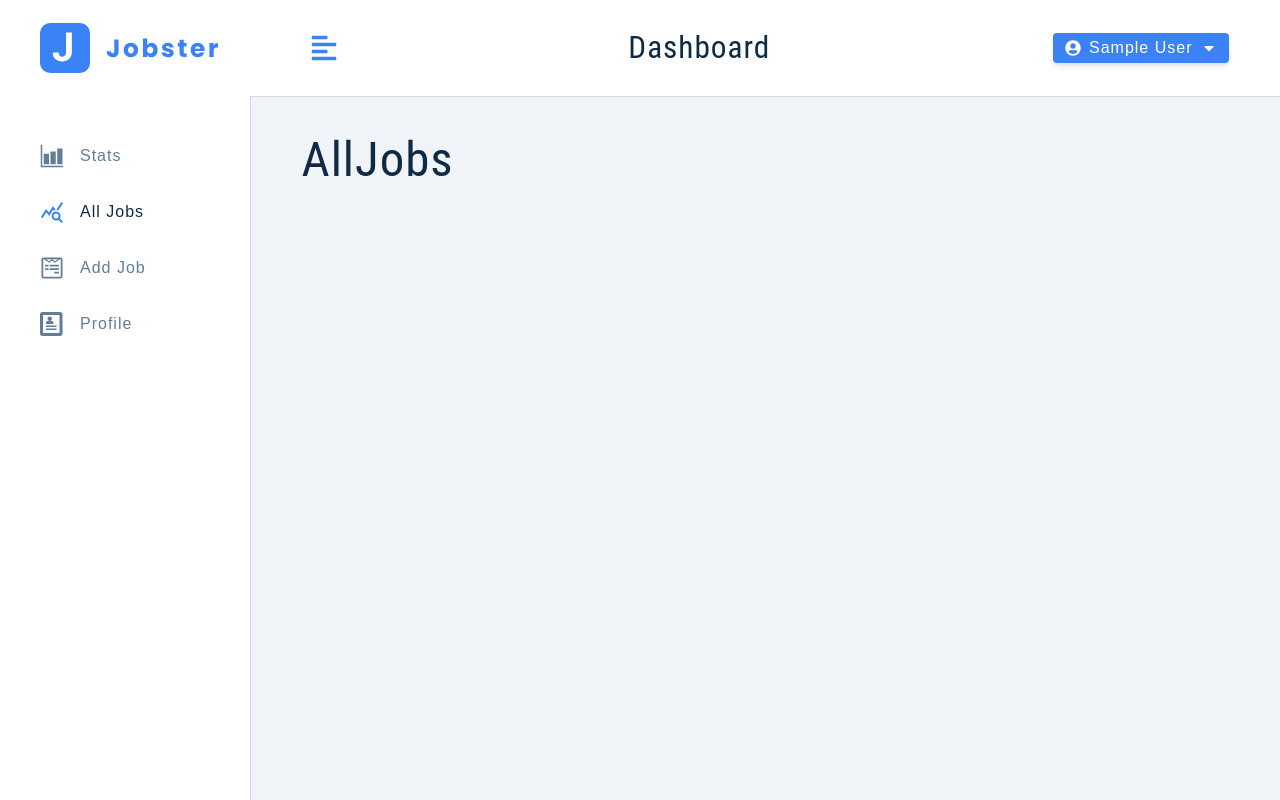
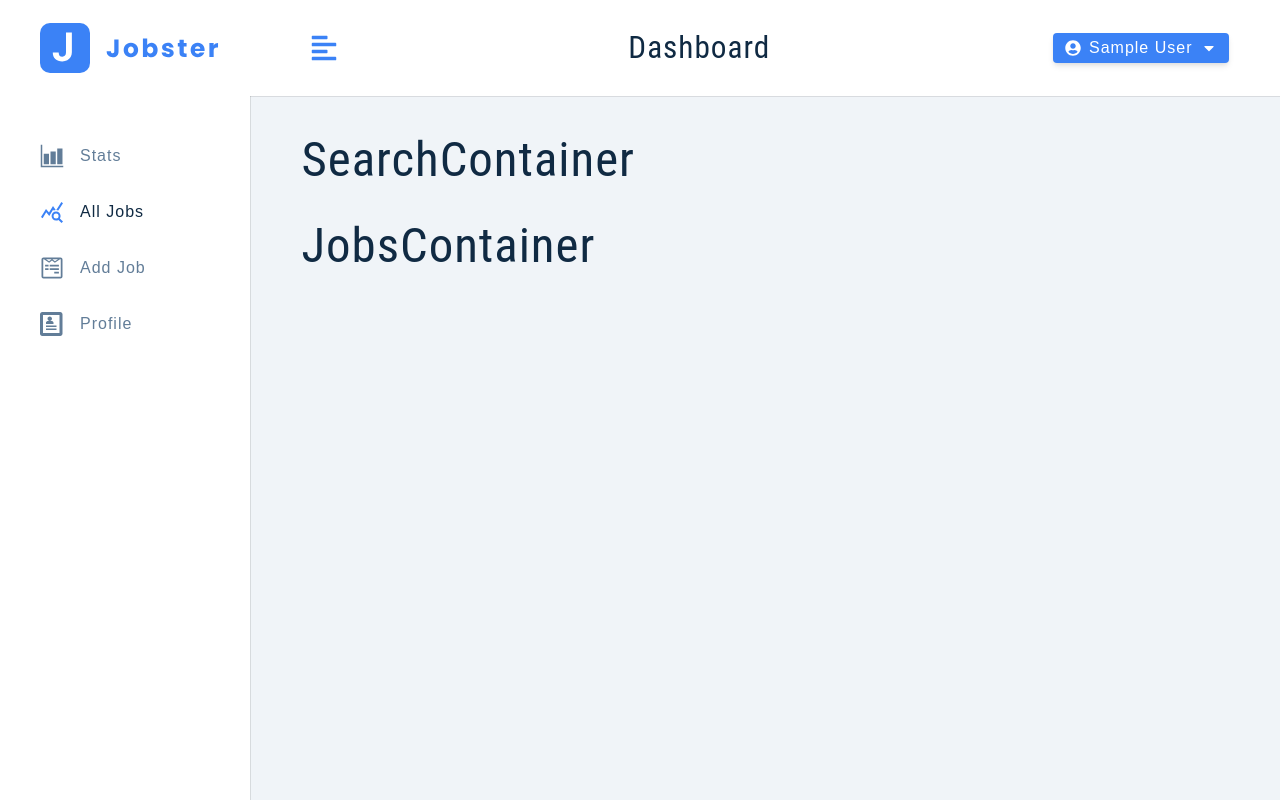
Before and after one commit to huzaifaghazali/jobster, a React (Create React App) app: page /all-jobs in a window 1280 px wide. Built offline with nearby package versions, Linux system fonts and the light colour scheme; sample sign-in values are in the browser's storage.

Commit message:
Set up the AllJobs page

```diff
--- /dev/null
+++ b/src/components/JobsContainer.js
@@ -0,0 +1,9 @@
+import React from 'react'
+
+const JobsContainer = () => {
+  return (
+    <h1>JobsContainer</h1>
+  )
+}
+
+export default JobsContainer
--- /dev/null
+++ b/src/components/SearchContainer.js
@@ -0,0 +1,9 @@
+import React from 'react'
+
+const SearchContainer = () => {
+  return (
+    <h1>SearchContainer</h1>
+  )
+}
+
+export default SearchContainer;
--- a/src/components/index.js
+++ b/src/components/index.js
@@ -3,5 +3,15 @@ import FormRow from './FormRow';
 import Navbar from './Navbar';
 import BigSideBar from './BigSideBar';
 import SmallSidebar from './SmallSidebar';
+import SearchContainer from './SearchContainer';
+import JobsContainer from './JobsContainer';
 
-export { Logo, FormRow, Navbar, BigSideBar, SmallSidebar };
+export {
+  Logo,
+  FormRow,
+  Navbar,
+  BigSideBar,
+  SmallSidebar,
+  SearchContainer,
+  JobsContainer,
+};
--- a/src/pages/Dashboard/AllJobs.js
+++ b/src/pages/Dashboard/AllJobs.js
@@ -1,8 +1,11 @@
 import React from 'react'
-
+import { SearchContainer, JobsContainer } from '../../components'
 const AllJobs = () => {
   return (
-    <h1>AllJobs</h1>
+    <>
+      <SearchContainer />
+      <JobsContainer />
+    </>
   )
 }
 
```
